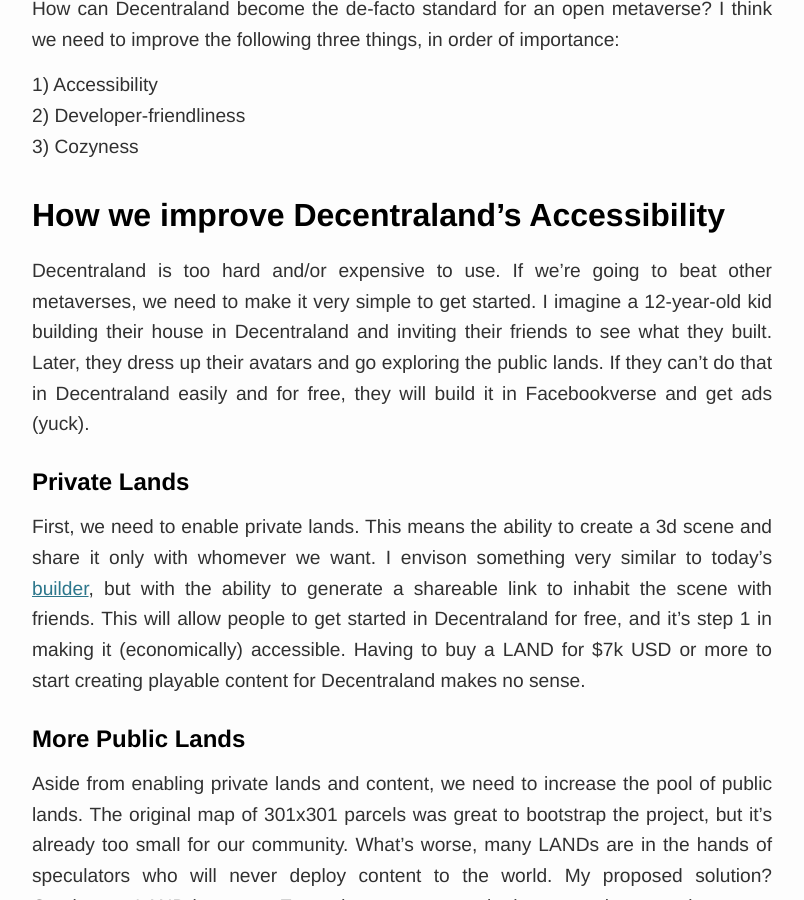
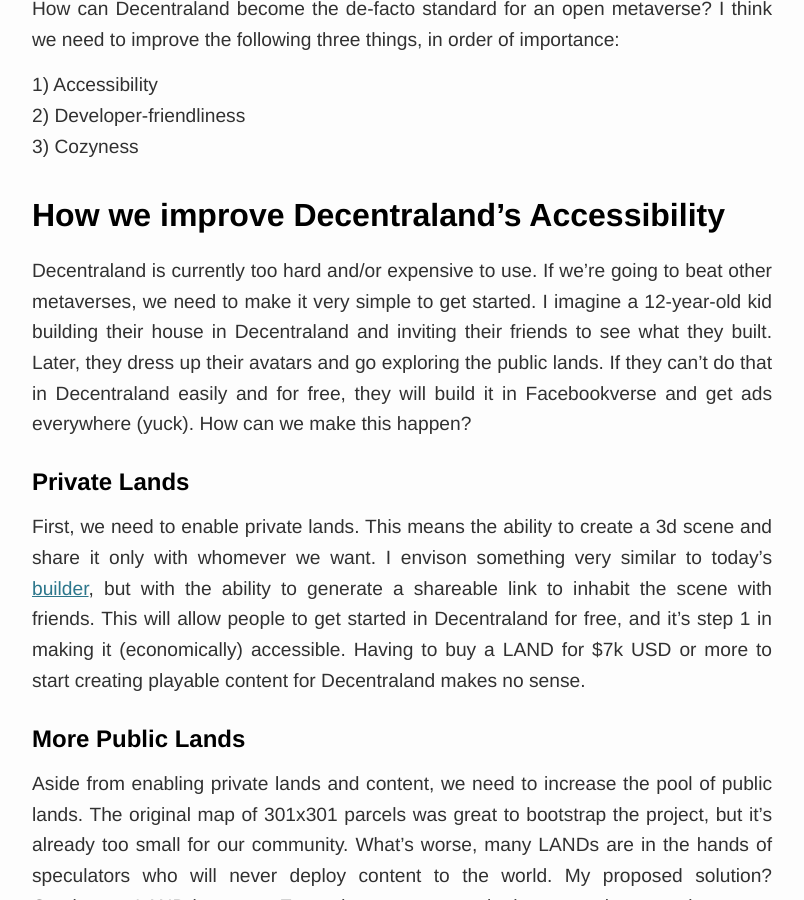
Before and after one commit to tobyornottobe/maraoz.github.io, a Jekyll site: the page built from _posts/2022-01-01-decentraland-vision.md, in a window 1280 px wide and 900 px high, scrolled down 1916 px. Shown: the whole window, without its empty margins (238-1042 px from the left). Built offline with Jekyll 4.4.1, drawn with Linux system fonts in a browser that asks for light colours.

Commit message:
update decentraland vision post

```diff
--- a/_posts/2022-01-01-decentraland-vision.md
+++ b/_posts/2022-01-01-decentraland-vision.md
@@ -29,7 +29,7 @@
 3) Cozyness
 
 ## How we improve Decentraland's Accessibility
-Decentraland is too hard and/or expensive to use. If we're going to beat other metaverses, we need to make it very simple to get started. I imagine a 12-year-old kid building their house in Decentraland and inviting their friends to see what they built. Later, they dress up their avatars and go exploring the public lands. If they can't do that in Decentraland easily and for free, they will build it in Facebookverse and get ads (yuck).
+Decentraland is currently too hard and/or expensive to use. If we're going to beat other metaverses, we need to make it very simple to get started. I imagine a 12-year-old kid building their house in Decentraland and inviting their friends to see what they built. Later, they dress up their avatars and go exploring the public lands. If they can't do that in Decentraland easily and for free, they will build it in Facebookverse and get ads everywhere (yuck). How can we make this happen?
 ### Private Lands
 First, we need to enable private lands. This means the ability to create a 3d scene and share it only with whomever we want. I envison something very similar to today's [builder](https://builder.decentraland.org/), but with the ability to generate a shareable link to inhabit the scene with friends. This will allow people to get started in Decentraland for free, and it's step 1 in making it (economically) accessible. Having to buy a LAND for $7k USD or more to start creating playable content for Decentraland makes no sense.
 ### More Public Lands
```
